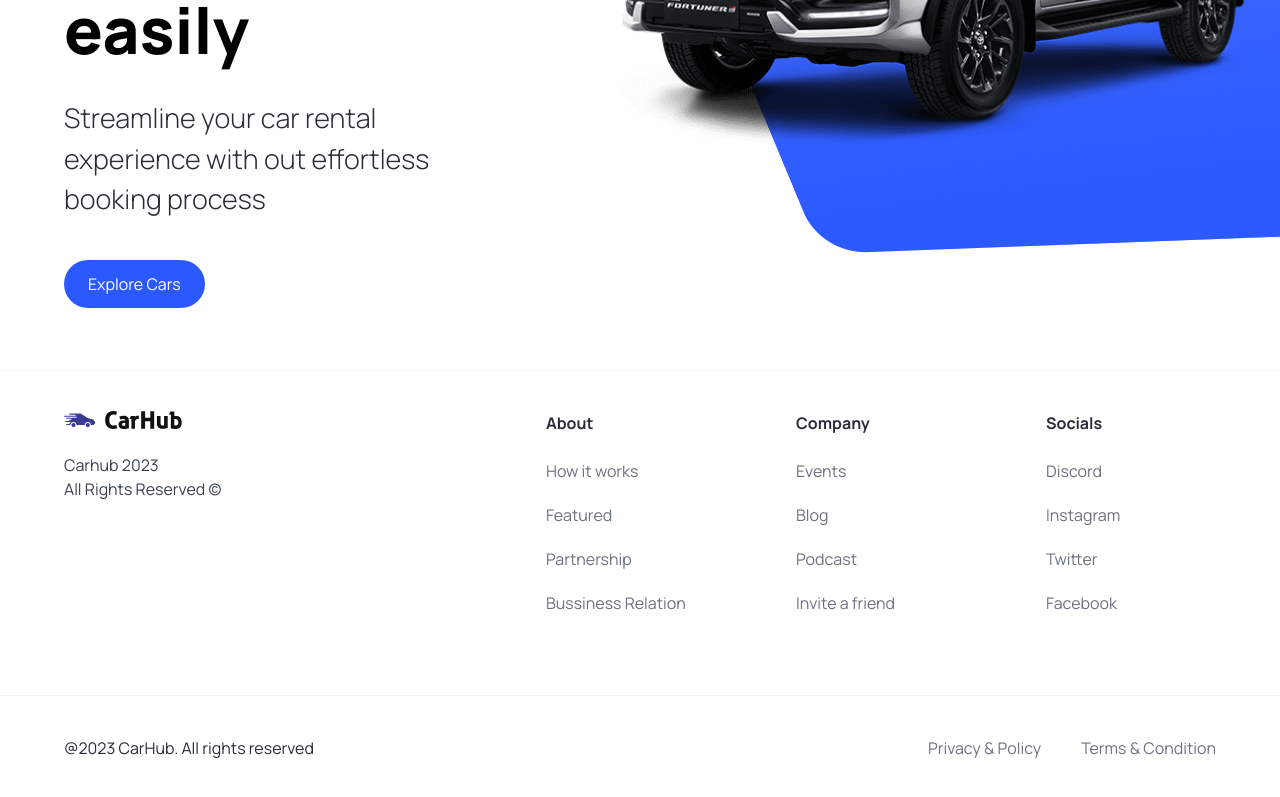
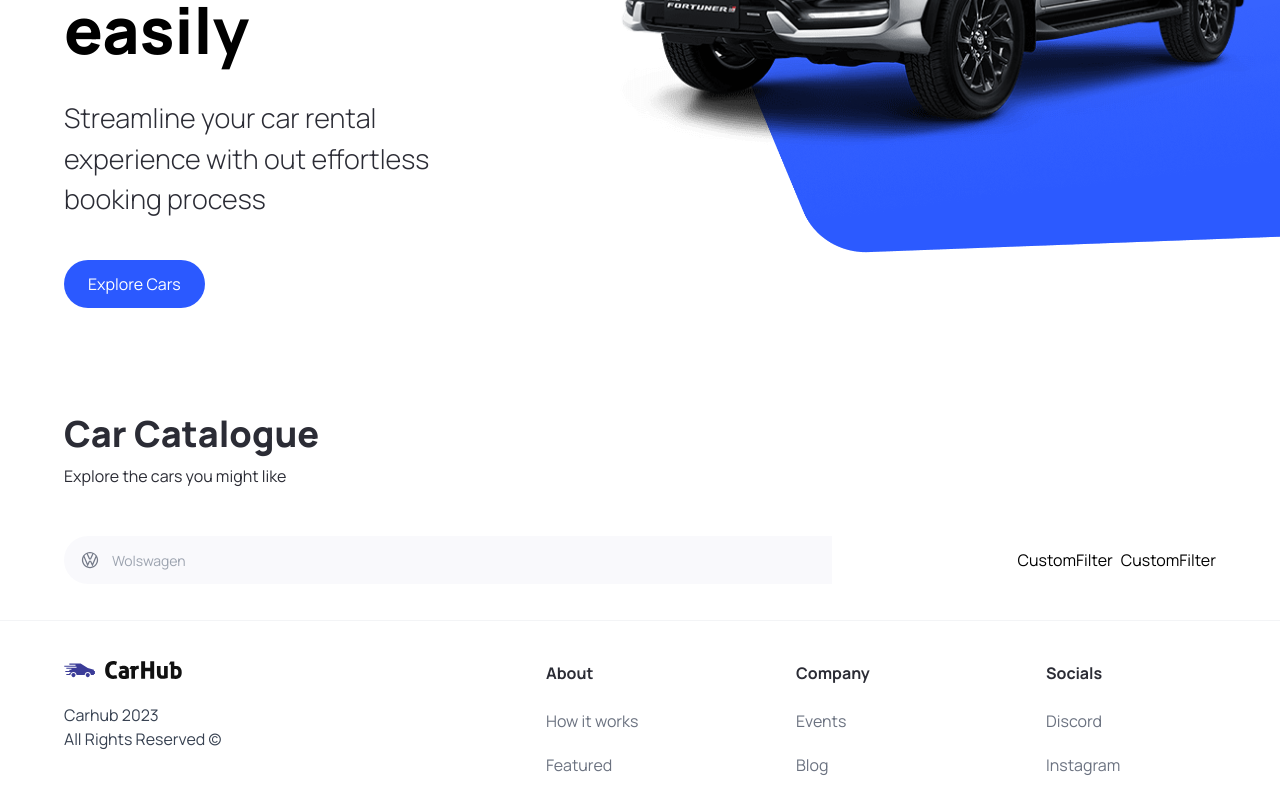
Before and after one commit to keremclp/Car-Showcase, a Next.js app: page / in a window 1280 px wide. Shown: the part 450-1247 px from the top of the page. Built offline with nearby package versions, Linux system fonts and the light colour scheme.

Commit message:
SearchBar.tsx and functionalities

```diff
--- a/app/layout.tsx
+++ b/app/layout.tsx
@@ -1,9 +1,6 @@
 import { Footer, Navbar } from '@/components'
 import './globals.css'
 import type { Metadata } from 'next'
-
-
-
 
 export const metadata: Metadata = {
   title: 'Car Hub',
--- a/app/page.tsx
+++ b/app/page.tsx
@@ -1,10 +1,24 @@
 import Image from 'next/image'
-import { Hero } from '@/components'
+import { CustomFilter, Hero, SearchBar } from '@/components'
 export default function Home() {
   return (
     <main className="overflow-hidden">
       <Hero />
+      <div className='mt-12 padding-x padding-y max-width' id='discover'>
+        <div className='home__text-container'>
+          <h1 className='text-4xl font-extrabold'>Car Catalogue</h1>
+          <p>Explore the cars you might like</p>
+        </div>
+        <div className='home__filters'>
+          <SearchBar/>
+          <div className='home__filter-container'>
+            <CustomFilter title='fuel'/>
+            <CustomFilter title='year'/>
+          </div>
 
+        </div>
+
+      </div>
     </main>
   )
 }
--- /dev/null
+++ b/components/CustomFilter.tsx
@@ -0,0 +1,9 @@
+import React from 'react'
+
+const CustomFilter = () => {
+  return (
+    <div>CustomFilter</div>
+  )
+}
+
+export default CustomFilter
--- /dev/null
+++ b/components/SearchBar.tsx
@@ -0,0 +1,21 @@
+"use client";
+
+import { SearchManufacturer } from ".";
+import { useState } from "react";
+
+const SearchBar = () => {
+  const [manufacturer, setManufacturer] = useState("");
+  const handleSearch = () => {};
+  return (
+    <form className="searchbar" onSubmit={handleSearch}>
+      <div className="searchbar__item">
+        <SearchManufacturer
+            manufacturer={manufacturer}
+            setManufacturer={setManufacturer}
+        />
+      </div>
+    </form>
+  );
+};
+
+export default SearchBar;
--- /dev/null
+++ b/components/SearchManufacturer.tsx
@@ -0,0 +1,91 @@
+"use client";
+import { useState, Fragment } from "react";
+import Image from "next/image";
+import { Combobox, Transition } from "@headlessui/react";
+
+import { manufacturers } from "@/constans";
+import { SearchManufacturerProps } from "@/types";
+
+const SearchManufacturer = ({
+  manufacturer,
+  setManufacturer,
+}: SearchManufacturerProps) => {
+  const [query, setQuery] = useState("");
+
+  const filteredManufacturers =
+    query === ""
+      ? manufacturers
+      : manufacturers.filter((item) =>
+          item
+            .toLowerCase()
+            .replace(/\s+/g, "")
+            .includes(query.toLowerCase().replace(/\s+/g, ""))
+        );
+  return (
+    <div className="search-manufacturer">
+      <Combobox value={manufacturer} onChange={setManufacturer}>
+        <div className="relative w-full">
+          <Combobox.Button className="absolute top-[14px]">
+            <Image
+              src="/car-logo.svg"
+              alt="car logo"
+              width={20}
+              height={20}
+              className="ml-4"
+            />
+          </Combobox.Button>
+          <Combobox.Input
+            className="search-manufacturer__input"
+            placeholder="Wolswagen"
+            displayValue={(manufacturer: string) => manufacturer}
+            onChange={(e) => setQuery(e.target.value)}
+          />
+          <Transition
+            as={Fragment}
+            leave="transition ease-in duration-100"
+            leaveFrom="opacity-100"
+            leaveTo="opacity-0"
+            afterLeave={() => setQuery("")}
+          >
+            <Combobox.Options>
+              {filteredManufacturers.map((item) => (
+                <Combobox.Option
+                  key={item}
+                  className={({ active }) =>
+                    `relative search-manufacturer__option ${
+                      active ? "bg-primary-blue text-white" : "text-gray-900"
+                    }`
+                  }
+                  value={item}
+                >
+                  {({ selected, active }) => (
+                    <>
+                      <span
+                        className={`block truncate ${
+                          selected ? "font-medium" : "font-normal"
+                        }`}
+                      >
+                        {item}
+                      </span>
+
+                      {/* Show an active blue background color if the option is selected */}
+                      {selected ? (
+                        <span
+                          className={`absolute inset-y-0 left-0 flex items-center pl-3 ${
+                            active ? "text-white" : "text-pribg-primary-purple"
+                          }`}
+                        ></span>
+                      ) : null}
+                    </>
+                  )}
+                </Combobox.Option>
+              ))}
+            </Combobox.Options>
+          </Transition>
+        </div>
+      </Combobox>
+    </div>
+  );
+};
+
+export default SearchManufacturer;
--- a/package.json
+++ b/package.json
@@ -9,6 +9,7 @@
     "lint": "next lint"
   },
   "dependencies": {
+    "@headlessui/react": "^1.7.16",
     "@types/node": "20.5.0",
     "@types/react": "18.2.20",
     "@types/react-dom": "18.2.7",
```
Also changed, not shown: components/index.ts (+7 -1 lines), types/index.ts (+8 -0 lines), 1 other file (tests, documents, lock files or other folders).
